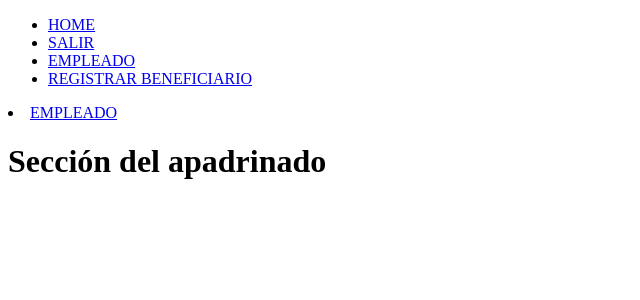
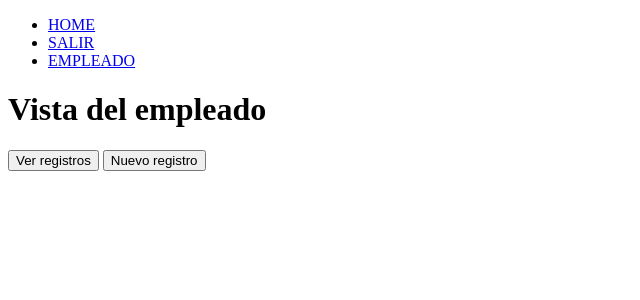
Before and after one commit to AndersonCamamcho/Fundaci-n-Bahia-Project, a Django app: page /employee_panel/ in a window 1280 px wide. Shown: the top 300 px of the page, without its empty margins (0-640 px from the left). Run offline with Django 4.2, Linux system fonts and the light colour scheme; a user stored in the database is signed in.

Commit message:
Vista del empleado donde puede ver los botones que al accionar, le permitiran ver sus elementos y a su vez el boton regresar que lo devolverá a la vista de empleado

```diff
--- a/loginapp/templates/base.html
+++ b/loginapp/templates/base.html
@@ -37,9 +37,7 @@
                 <li>
                     <a href="/employee_panel">EMPLEADO</a>
                 </li>
-                <li>
-                    <a href="/form_beneficiary">REGISTRAR BENEFICIARIO</a>
-                </li>
+
             {% endif %}
             {% if user.is_benefactor %}
                 <li>
--- a/loginapp/templates/employee_panel.html
+++ b/loginapp/templates/employee_panel.html
@@ -1,10 +1,55 @@
 {% extends 'base.html' %}
 
 {% block content %}
-    {% if user.is_employee %}
-            <li>
-                <a href="/employee_panel">EMPLEADO</a>
-            </li>
-            <h1>Sección del apadrinado</h1>
+  {% if user.is_employee %}
+    <h1>Vista del empleado</h1>
+    <div id="Botones" >
+      <button id="Regresar" onclick="regresar()" style="display: none;" > REGRESAR </button>
+      <button id="VerRegistros"  onclick="ver();"> Ver registros </button>
+      <button id="CrearRegistro" onclick="crear();"> Nuevo registro </button>
+    </div>
+
+
+    <div id="beneficiaryForm" style="display: none;">
+      <form action="" method="POST">
+        {% csrf_token %}
+        {{ form }}
+        <button type="submit">Guardar</button>
+      </form>
+    </div>
+
+    <h2 id="Ver" style="display: none;">Bloque para ver registros</h2>
+
+    {% if messages %}
+      <ul class="messages">
+        {% for message in messages %}
+          <li {% if message.tags %} class="{{ message.tags }}"{% endif %}> {{ message }}</li>
+        {% endfor %}
+      </ul>
     {% endif %}
+
+     <script>
+        function AcomodarBotones(){
+            document.getElementById('CrearRegistro').style.display = 'none';
+            document.getElementById('VerRegistros').style.display = 'none';
+            document.getElementById('Regresar').style.display = 'block';
+        }
+
+       function crear(){
+           AcomodarBotones();
+           document.getElementById('beneficiaryForm').style.display = 'block';
+       }
+
+        function ver(){
+           AcomodarBotones();
+           document.getElementById('Ver').style.display = 'block';
+       }
+       function regresar() {
+           window.location.href = '/employee_panel';
+    }
+
+     </script>
+
+
+  {% endif %}
 {% endblock %}
--- a/loginapp/views.py
+++ b/loginapp/views.py
@@ -69,10 +69,7 @@ def panel_padrino(request):
 
 
 def employee_panel(request):
-    return render(request, 'employee_panel.html')
 
-
-def form_beneficiary(request):
     if request.method == 'POST':
         form = BeneficiaryForm(request.POST)
         if form.is_valid():
@@ -80,11 +77,12 @@ def form_beneficiary(request):
             employee_id.responsible = request.user
             employee_id.save()
             messages.success(request, 'Registro exitoso')
-            return redirect('/form_beneficiary/')
+            return redirect('/employee_panel/')
 
     else:
         form = BeneficiaryForm()
 
+    return render(request, 'employee_panel.html', {
+        'form': form})
 
-    return render(request, 'form_beneficiary.html', {
-        'form': form})
+    return render(request, 'employee_panel.html')
--- a/registros/urls.py
+++ b/registros/urls.py
@@ -16,7 +16,7 @@ Including another URLconf
 """
 from django.contrib import admin
 from django.urls import path
-from loginapp.views import registro, Home, panel_padrino, employee_panel, salir, ingresar, form_beneficiary
+from loginapp.views import registro, Home, panel_padrino, employee_panel, salir, ingresar
 
 urlpatterns = [
     path('admin/', admin.site.urls),
@@ -26,5 +26,5 @@ urlpatterns = [
     path('employee_panel/', employee_panel),
     path('salir/', salir),
     path('ingresar/', ingresar),
-    path('form_beneficiary/', form_beneficiary)
+
 ]
```
Also changed, not shown: loginapp/templates/form_beneficiary.html (deleted, +0 -23 lines).
